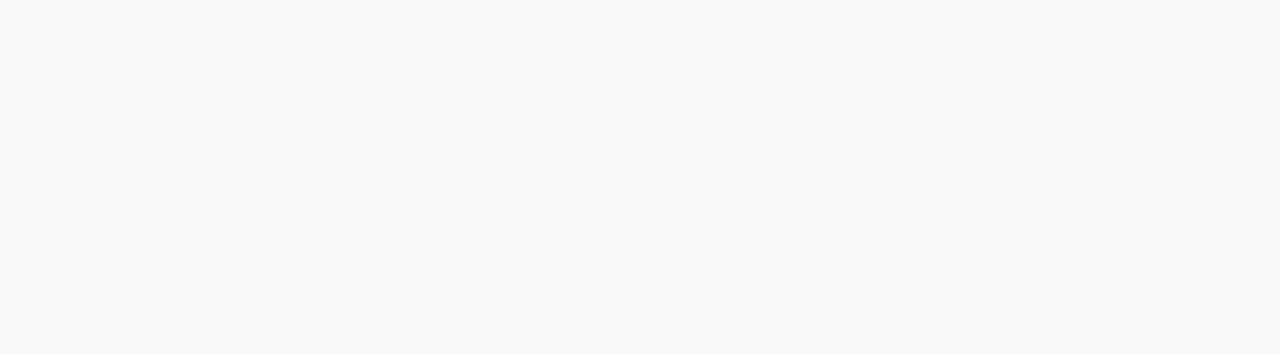
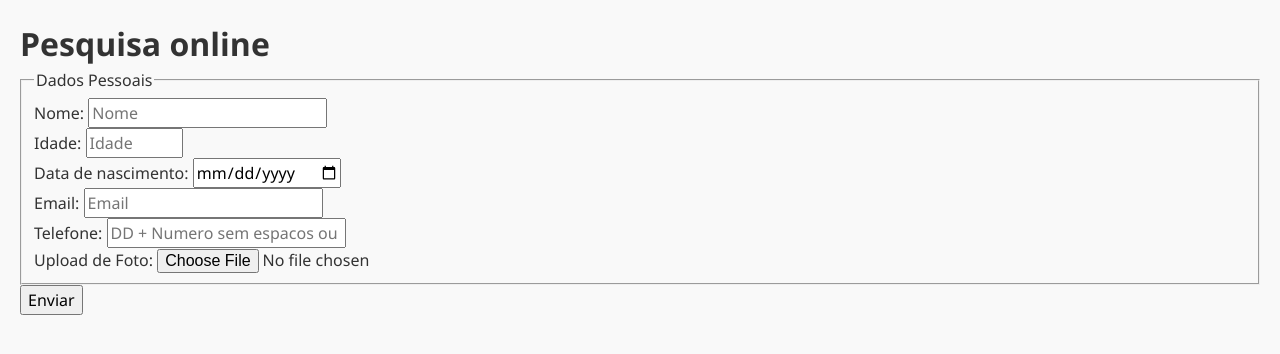
Before and after one commit to KauzCoder/projeto-formulario-insight, a plain HTML site: page src/index.html in a window 1280 px wide. Drawn offline with Linux system fonts and the light colour scheme; files that its build step writes are made by us from their sources; files whose address does not match are found by name.

Commit message:
Cria seção de dados pessoais

```diff
--- a/src/index.html
+++ b/src/index.html
@@ -1,5 +1,5 @@
 <!DOCTYPE html>
-<html lang="en">
+<html lang="pt-br">
 <head>
     <meta charset="UTF-8">
     <meta name="viewport" content="width=, initial-scale=1.0">
@@ -7,7 +7,38 @@
     <title>Pesquisa culturama</title>
 </head>
 <body>
+<header>
+    <h1>Pesquisa online</h1>
+</header>
+<section>
+    <form action="" method="get">
+        <fieldset>
+            <!-- DADOS PESSOAIS -->
+            <legend>Dados Pessoais</legend>
+            <label for="userName">Nome: </label>
+            <input type="text" name="userName" id="" placeholder="Nome" required>
+                <br>
+            <label for="userAge">Idade: </label>
+            <input type="number" name="userAge" id="" placeholder="Idade" min="12" max="100" required>
+                <br>
+            <label for="birthDate">Data de nascimento: </label>
+            <input type="date" name="birthDate" id="">
+                <br>
+            <label for="userEmail">Email: </label>
+            <input type="email" name="userEmail" id="" placeholder="Email" required>
+                <br>
+            <label for="userPhoneNumber">Telefone: </label>
+            <input type="tel" name="userPhoneNumber" id="" pattern="[0-9]{11}" placeholder="DD + Numero sem espacos ou hifens">
+                <br>
+            <label for="userImage">Upload de Foto: </label>
+            <input type="file" accept="image/*" name="userImage" id="">
+            <br>
+        </fieldset>
+
+        <button type="submit">Enviar</button>
 
 
+    </form>
+</section>
 </body>
 </html>
```
